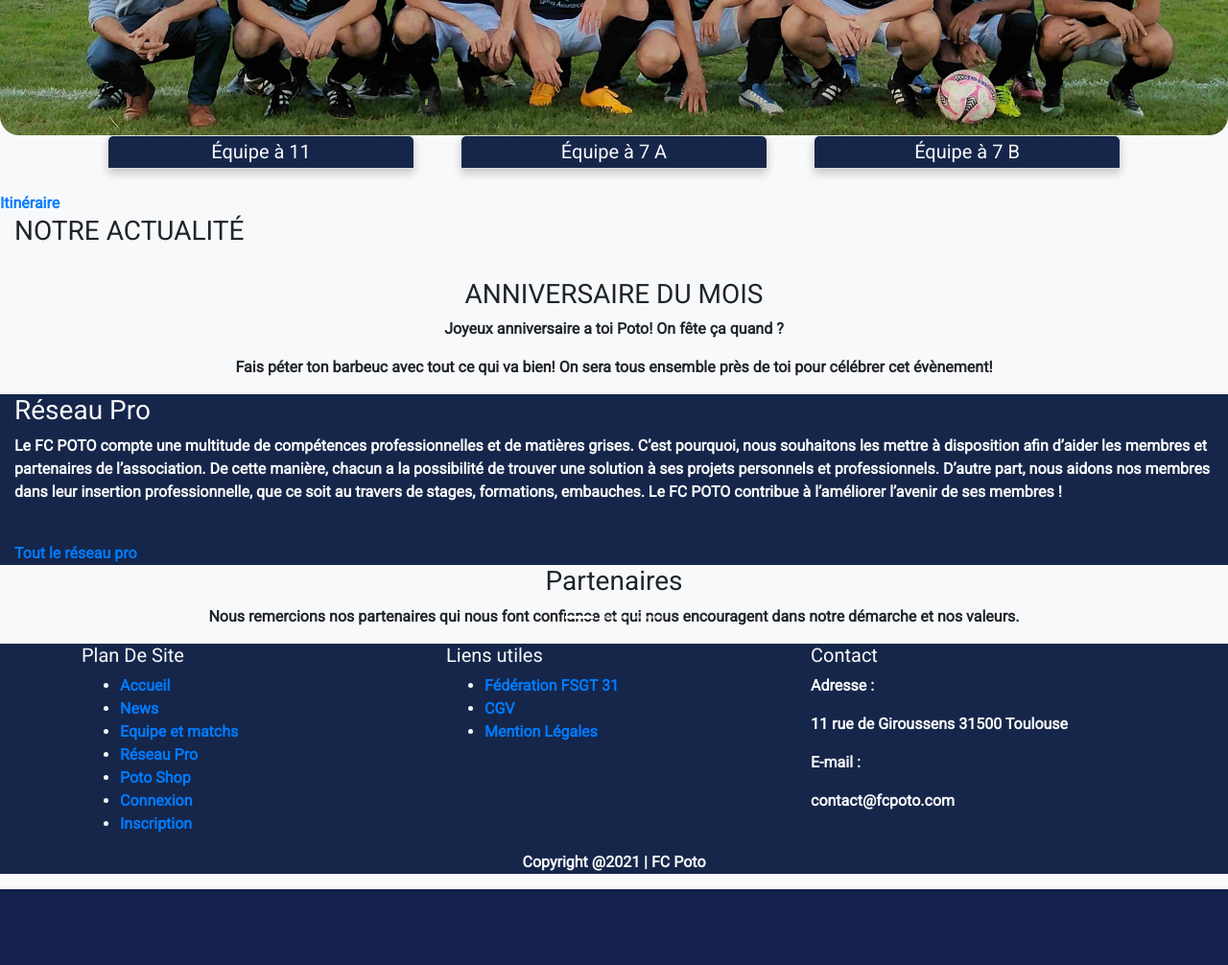
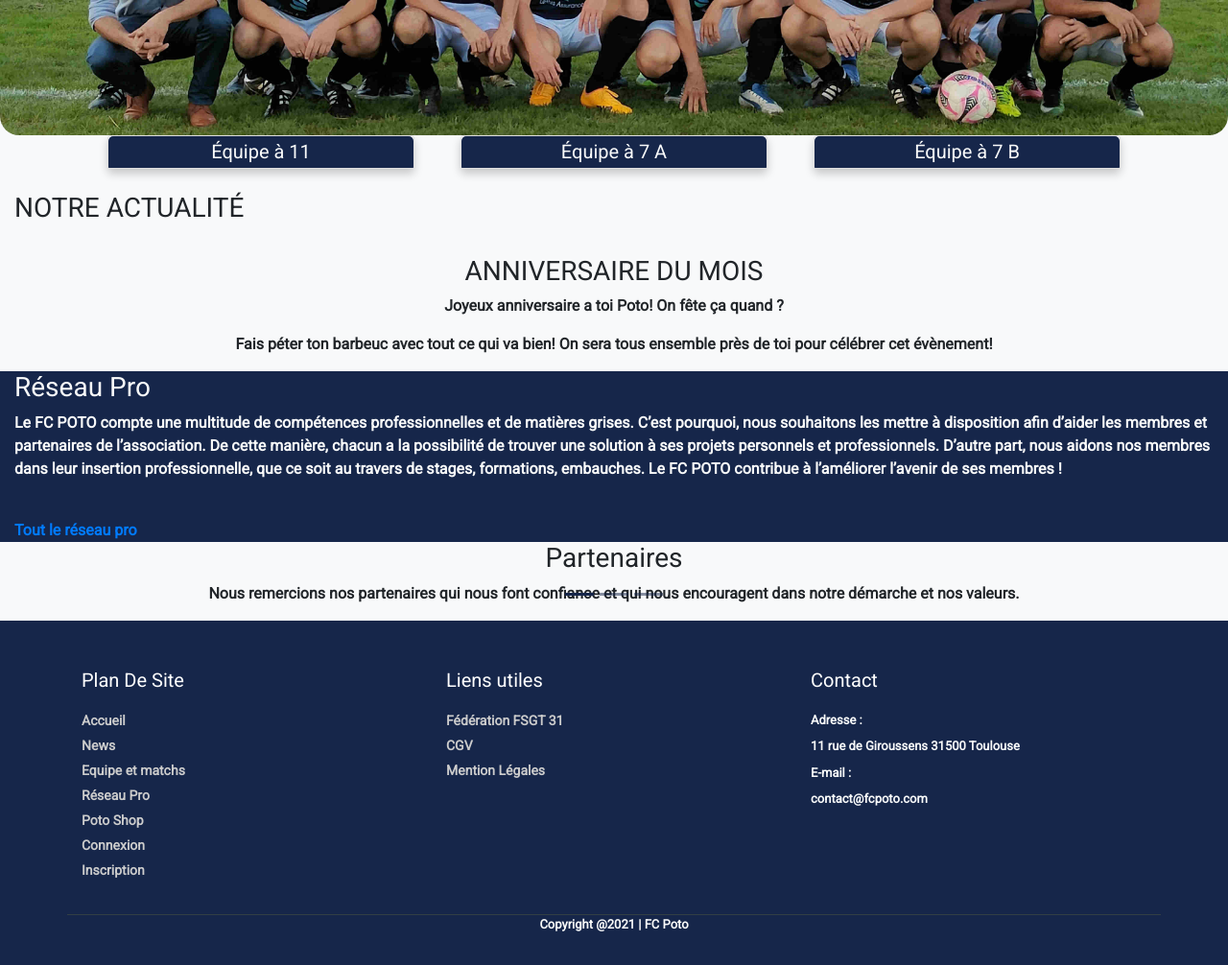
Before and after one commit to LiekeA/PotoAPP, a Django app: page / in a window 1280 px wide. Shown: the part 481-1487 px from the top of the page at 96% size. Before the commit the page ends 1408 px from the top, so only its background shows below. Run offline with Django 3.2, Linux system fonts and the light colour scheme; data that the repository does not hold is empty; parts of the project's set-up code (start-up, migrations or seed data) failed here and were passed over.

Commit message:
from server config 9/11

```diff
--- a/fcpoto_site/templates/fcpoto/home.html
+++ b/fcpoto_site/templates/fcpoto/home.html
@@ -224,7 +224,7 @@
 
 
 
-<a href='https://waze.com/ul?q=66%20Acacia%20Avenue'>Itinéraire</a>
+
 
 
 
--- a/static/css/style.css
+++ b/static/css/style.css
@@ -1,3 +1,17 @@
+/* #nav {
+    border-radius: 40% ;
+    padding: 0;
+}
+
+#titre {
+    color: aqua ;
+}
+
+
+#sitename {
+    font-family: 'Lexend Deca', sans-serif;
+}
+*/
 
 /* ------------------------------ BASE.HTML (HEADER / FOOTER) --------------------------*/
 body {
@@ -82,10 +96,21 @@ body {
 
 /* Change navbar styling on small viewports */
 @media (max-width: 991.98px) {
+  .home{
+    background-color: #16264a00;
+  }
   .navbar {
-    background: #16264A;
+    background-color: #16264a;
   }
 
+  #logoblanc {
+    height: 60px;
+  }
+
+  #logo {
+    height: 60px;
+    display: none;
+  }
   .navbar .navbar-brand,
   .navbar .nav-link {
     color: #16264A;
@@ -144,9 +169,7 @@ body {
   border-radius: 1.25em ;
 }
 
-.card-img-top{
-  height: 5%;
-}
+
 
 h5{
   border-top-right-radius : 0.25em;
@@ -165,7 +188,7 @@ h5{
 .photojoueur {
   display: block;
   width: 100%;
-  height: 80%;
+
 }
 
 .overlay {
@@ -182,7 +205,7 @@ h5{
 }
 
 .overlay:hover {
-  opacity: 0.6;
+  opacity: 1;
   height: auto;
   width: 100%;
 }
@@ -217,6 +240,14 @@ h5{
 #logo-match{
   height: 30px;
   width: auto;
+}
+
+.nav-pills .nav-item .nav-link{
+  color: #16264A;
+}
+
+.nav-pills .nav-item .nav-link.active{
+  background-color: #16264A;
 }
 
 
@@ -451,7 +482,7 @@ input:focus {
   margin: auto;
   overflow: hidden;
   position: relative;
-  width: 960px;
+  width: 100%;
 }
 .slider::before, .slider::after {
   background: linear-gradient(to right, white 0%, rgba(255, 255, 255, 0) 100%);
@@ -480,3 +511,66 @@ input:focus {
   width: 250px;
   height: auto;
 }
+
+
+
+
+.col_white_amrc { color:#FFF;}
+footer { width:100%; min-height:250px; padding:10px 0px 25px 0px ; position: absolute;}
+.pt2 { padding-top:40px ; margin-bottom:20px ;}
+footer p { font-size:13px; padding-bottom:0px; margin-bottom:8px;}
+.mb10 { padding-bottom:15px ;}
+.footer_ul_amrc { margin:0px ; list-style-type:none ; font-size:14px; padding:0px 0px 10px 0px ; }
+.footer_ul_amrc li {padding:0px 0px 5px 0px;}
+.footer_ul_amrc li a{ color:#CCC;}
+.footer_ul_amrc li a:hover{ color:#fff; text-decoration:none;}
+.fleft { float:left;}
+.padding-right { padding-right:10px; }
+
+.footer_ul2_amrc {margin:0px; list-style-type:none; padding:0px;}
+.footer_ul2_amrc li p { display:table; }
+.footer_ul2_amrc li a:hover { text-decoration:none;}
+.footer_ul2_amrc li i { margin-top:5px;}
+
+.bottom_border { border-bottom:1px solid #323f45; padding-bottom:20px;}
+.foote_bottom_ul_amrc {
+	list-style-type:none;
+	padding:0px;
+	display:table;
+	margin-top: 10px;
+	margin-right: auto;
+	margin-bottom: 10px;
+	margin-left: auto;
+}
+.foote_bottom_ul_amrc li { display:inline;}
+.foote_bottom_ul_amrc li a { color:#999; margin:0 12px;}
+
+.social_footer_ul { display:table; margin:15px auto 0 auto; list-style-type:none;  }
+.social_footer_ul li { padding-left:20px; padding-top:10px; float:left; }
+.social_footer_ul li a { color:#CCC; border:1px solid #CCC; padding:8px;border-radius:50%;}
+.social_footer_ul li i {  width:20px; height:20px; text-align:center;}
+
+.footer a { color: #FFF}
+
+
+
+
+.col-md-3{
+  display: inline-block;
+  margin-left:-4px;
+}
+.col-md-3 img{
+  width:100%;
+  height:auto;
+}
+body .carousel-indicators li{
+  background-color:#16264A;
+}
+body .carousel-control-prev-icon,
+body .carousel-control-next-icon{
+  background-color:#16264A;
+}
+body .no-padding{
+  padding-left: 0;
+  padding-right: 0;
+}
--- a/static/js/script.js
+++ b/static/js/script.js
@@ -1,6 +1,13 @@
-console.log("ok");
+
+
 
 window.addEventListener("scroll", function () {
+  navbar();
+});
+
+
+
+function navbar(){
   var navbar = document.getElementsByClassName("navbar")[0];
   var logo = document.getElementById('logo');
   var logoblanc = document.getElementById('logoblanc');
@@ -14,18 +21,12 @@ window.addEventListener("scroll", function () {
     logoblanc.style.display = 'block'
 
   }
-});
+}
 
 
-
-
-const signUpButton = document.getElementById('signUp');
 const signInButton = document.getElementById('signIn');
 const container = document.getElementById('container');
 
-signUpButton.addEventListener('click', () => {
-	container.classList.add("right-panel-active");
-});
 
 signInButton.addEventListener('click', () => {
 	container.classList.remove("right-panel-active");
```
Also changed, not shown: fcPoto/settings.py (+14 -12 lines).
